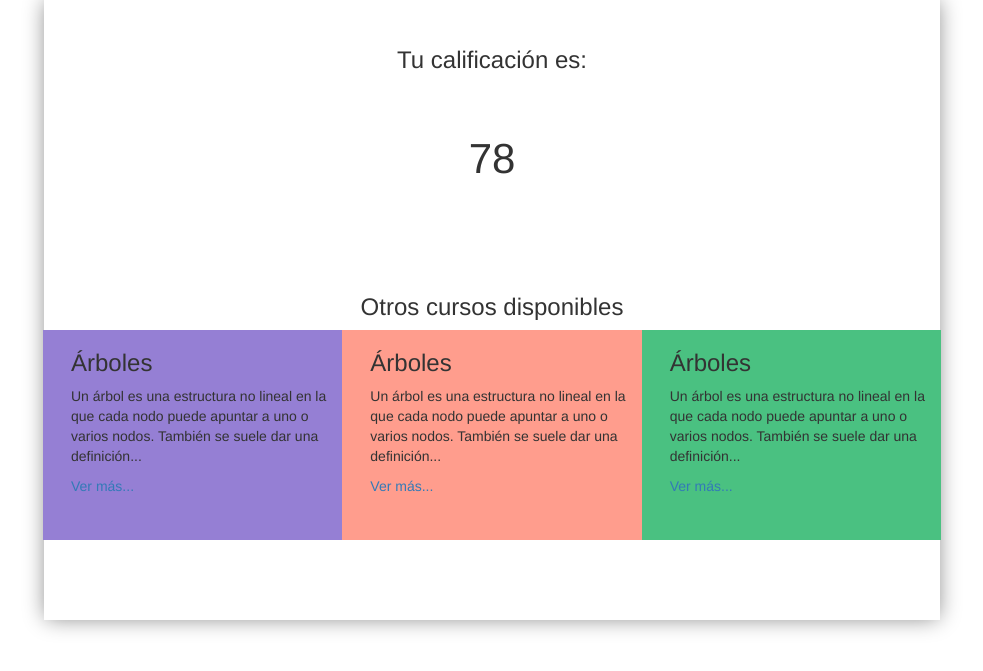
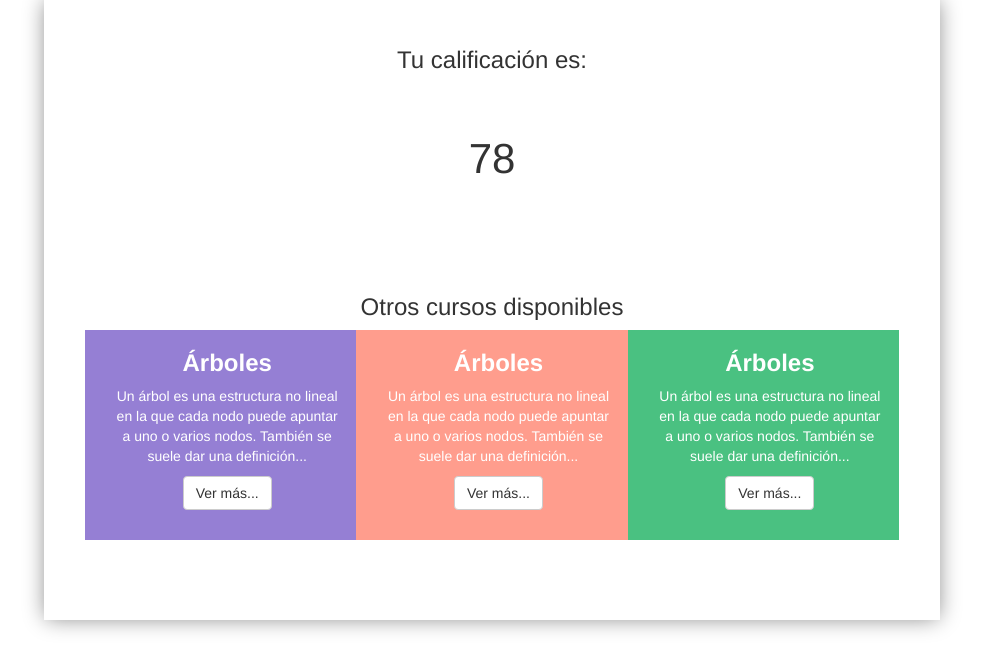
Before and after one commit to FEZR85/TIES-OUT, a PHP site: page /formularios/resultadoExamen.php in a window 1280 px wide. Shown: the part 81-752 px from the top of the page, without its empty margins (148-1131 px from the left). Run offline with PHP 8.4, Linux system fonts and the light colour scheme; some libraries are stand-ins or nearby versions.

Commit message:
Ajustes a la vista de resultado del examen

```diff
--- a/formularios/resultadoExamen.php
+++ b/formularios/resultadoExamen.php
@@ -3,7 +3,7 @@
 	<head>
 		<title>TIES-OUT::Examen</title>
 		<link rel="shortcut icon" href="../img/logoTieOut.ico" type="image/x-icon" />
-		<link rel="stylesheet" type="text/css" href="css/repertorio.css">
+		<link rel="stylesheet" type="text/css" href="../css/repertorio.css">
 		<meta name="viewport" content="width=device-width, initial-scale=1">
 		<?php include_once("../imports.php"); ?>
 	</head>
@@ -14,28 +14,28 @@
 				<h3 class="text-center">Tu calificación es:</h3>
 				<h1 class="text-center">78</h1>
 			</section>
-			<section id="recomendaciones" style="padding-top: 2em; ">
+			<section id="recomendaciones" style="padding:2em 3em 0em; ">
 			<h3 class="text-center">Otros cursos disponibles</h3>
 			<div class="row" style="padding:0 1em 0;">
-				<div class="col-md-4" style="background-color: #957FD4; height: 15em; padding-left: 2em;" >
+				<div class="col-md-4 naranja" style="background-color: #957FD4; height: 15em; padding-left: 2em;" >
 					<article>
 						<h3>Árboles</h3>
 						<p>Un árbol es una estructura no lineal en la que cada nodo puede apuntar a uno o varios nodos. También se suele dar una definición...</p>
-						<a href="formularios/curso1.php">Ver más...</a>
+						<a class="btn btn-default" href="formularios/curso1.php" role="button">Ver más...</a>
 					</article>
 				</div>
-				<div class="col-md-4" style="background-color: #FF9D8D; height: 15em; padding-left: 2em;" >
+				<div class="col-md-4 azul" style="background-color: #FF9D8D; height: 15em; padding-left: 2em;" >
 					<article>
 						<h3>Árboles</h3>
 						<p>Un árbol es una estructura no lineal en la que cada nodo puede apuntar a uno o varios nodos. También se suele dar una definición...</p>
-						<a href="formularios/curso1.php">Ver más...</a>
+						<a class="btn btn-default" href="formularios/curso1.php" role="button">Ver más...</a>
 					</article>
 				</div>
-				<div class="col-md-4" style="background-color: #4AC181; height: 15em; padding-left: 2em;" >
+				<div class="col-md-4 cafe" style="background-color: #4AC181; height: 15em; padding-left: 2em;" >
 					<article>
 						<h3>Árboles</h3>
 						<p>Un árbol es una estructura no lineal en la que cada nodo puede apuntar a uno o varios nodos. También se suele dar una definición...</p>
-						<a href="formularios/curso1.php">Ver más...</a>
+						<a class="btn btn-default" href="formularios/curso1.php" role="button">Ver más...</a>
 					</article>
 				</div>
 			</div>
```
